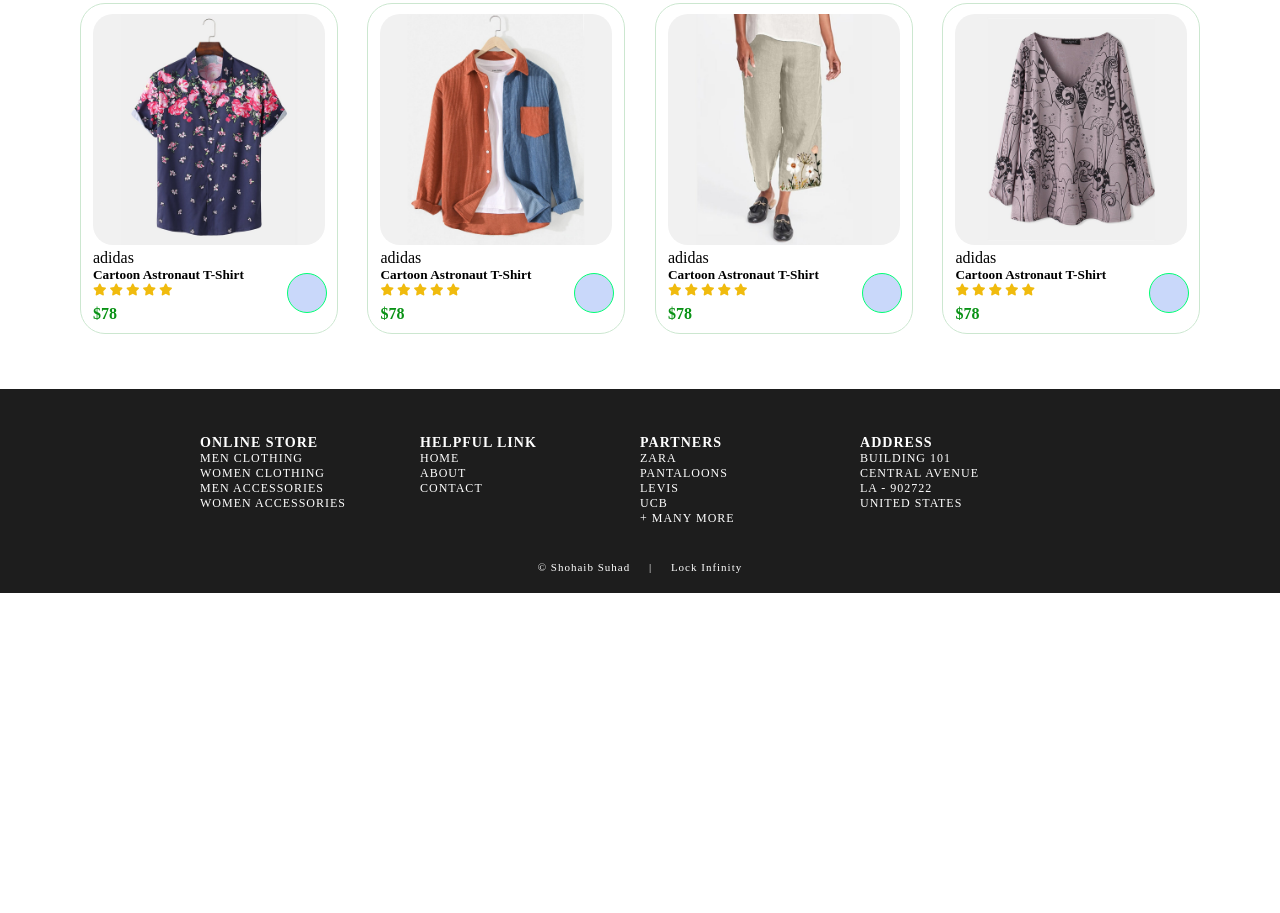
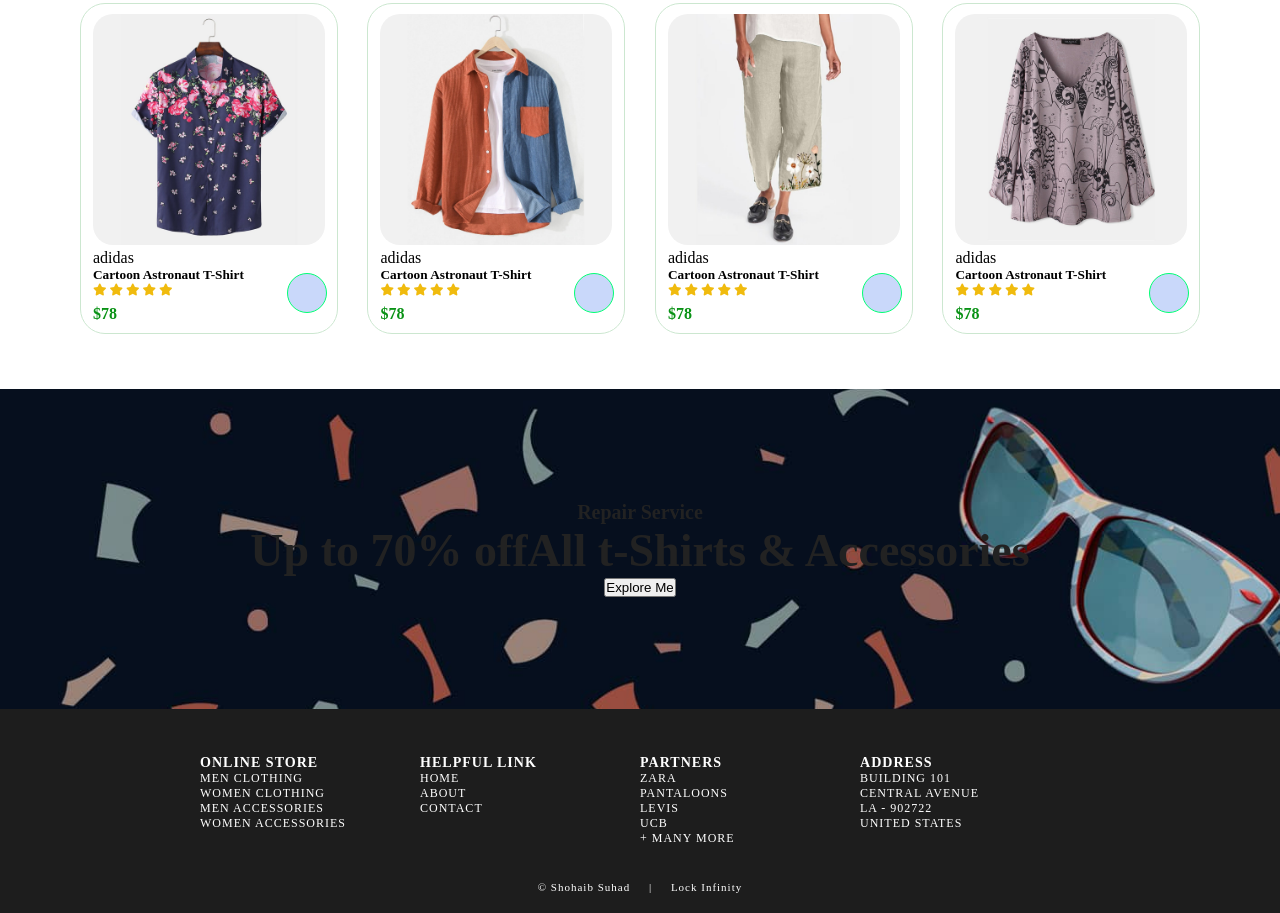
Before and after one commit to MD-Suhad/MarketMingle_Ecommerce_Website, a plain HTML site: page index.html in a window 1280 px wide. Shown: the part 1863-2776 px from the top of the page. Before the commit the page ends 2456 px from the top, so only its background shows below. Drawn offline with Linux system fonts and the light colour scheme.

Commit message:
updated code

```diff
--- a/css/style.css
+++ b/css/style.css
@@ -392,6 +392,50 @@ body {
 }
 /* ---------added feature style-- */
 
+/* ..........banner style,,,,,,,,,,, */
+
+.banner{
+
+   display: flex;
+   flex-direction: column;
+   justify-content: center;
+   align-items: center;
+   text-align: center;
+   background-image: url("../img/banner/b2.jpg");
+   width: 100%;
+   height: 40vh;
+   background-size:cover;
+   background-position: center;
+}
+
+
+
+
+
+
+
+
+
+
+
+
+
+
+
+
+
+
+
+
+
+
+
+
+
+
+
+
+
 
 /* -------footer style-------------- */
 
--- a/index.html
+++ b/index.html
@@ -263,7 +263,11 @@
         </div>
     </section>
 
-    <section class="banner">
+    <section class="banner" class="section-m1">
+
+      <h4>Repair Service</h4>
+      <h2>Up to <span>70% off</span>All t-Shirts & Accessories</h2>
+      <button>Explore Me</button>
 
     </section>
 
```
